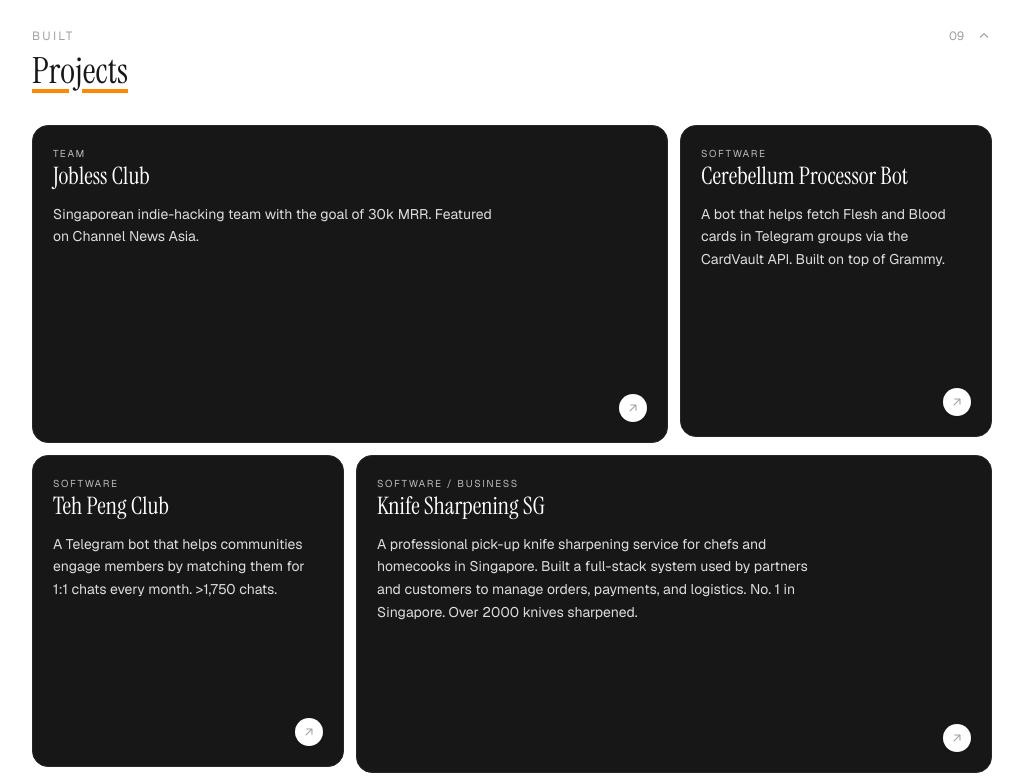
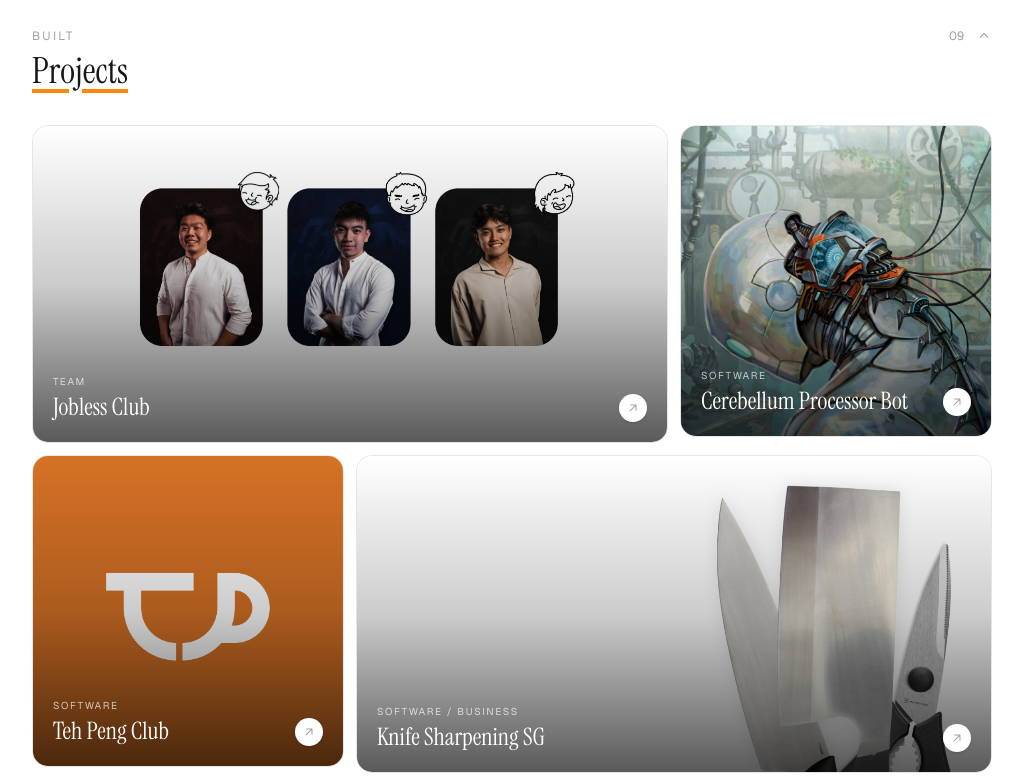
Before and after one commit to seantanyurong/seantanyurong_website, a Next.js app: page / in a window 1280 px wide. Shown: the part 560-1343 px from the top of the page, without its empty margins (128-1151 px from the left). Built offline with nearby package versions, Linux system fonts and the light colour scheme.

Commit message:
fix: rotation

```diff
--- a/src/components/ProjectsGrid.tsx
+++ b/src/components/ProjectsGrid.tsx
@@ -90,7 +90,7 @@
           absolute-positioned faces inside need a positioned ancestor with a
           resolved height — on mobile, where the outer <a> has no aspect ratio,
           `h-full` would resolve to `auto` and the faces would collapse. */}
-      <div className="relative h-full min-h-55 w-full transition-transform duration-700 ease-out transform-3d group-hover:transform-[rotateY(180deg)] group-focus-visible:transform[rotateY(180deg)]">
+      <div className="relative h-full min-h-55 w-full transition-transform duration-700 ease-out transform-3d group-hover:rotate-y-180 group-focus-visible:rotate-y-180">
         {/* FRONT: image with title overlay (the existing card design). */}
         <div className="absolute inset-0 isolate flex flex-col justify-end overflow-hidden rounded-2xl border border-neutral-200 bg-neutral-50 backface-hidden">
           <Image
@@ -120,7 +120,7 @@
         {/* BACK: dark panel with the full description. Pre-rotated 180° so
             it's facing away by default, then comes forward when the wrapper
             flips. */}
-        <div className="absolute inset-0 flex flex-col rounded-2xl border border-neutral-800 bg-neutral-900 p-5 text-white backface-hidden transform[rotateY(180deg)]">
+        <div className="absolute inset-0 flex flex-col rounded-2xl border border-neutral-800 bg-neutral-900 p-5 text-white backface-hidden rotate-y-180">
           {kind && (
             <span className="font-mono text-[10px] uppercase tracking-[0.16em] text-white/70">
               {kind}
```
